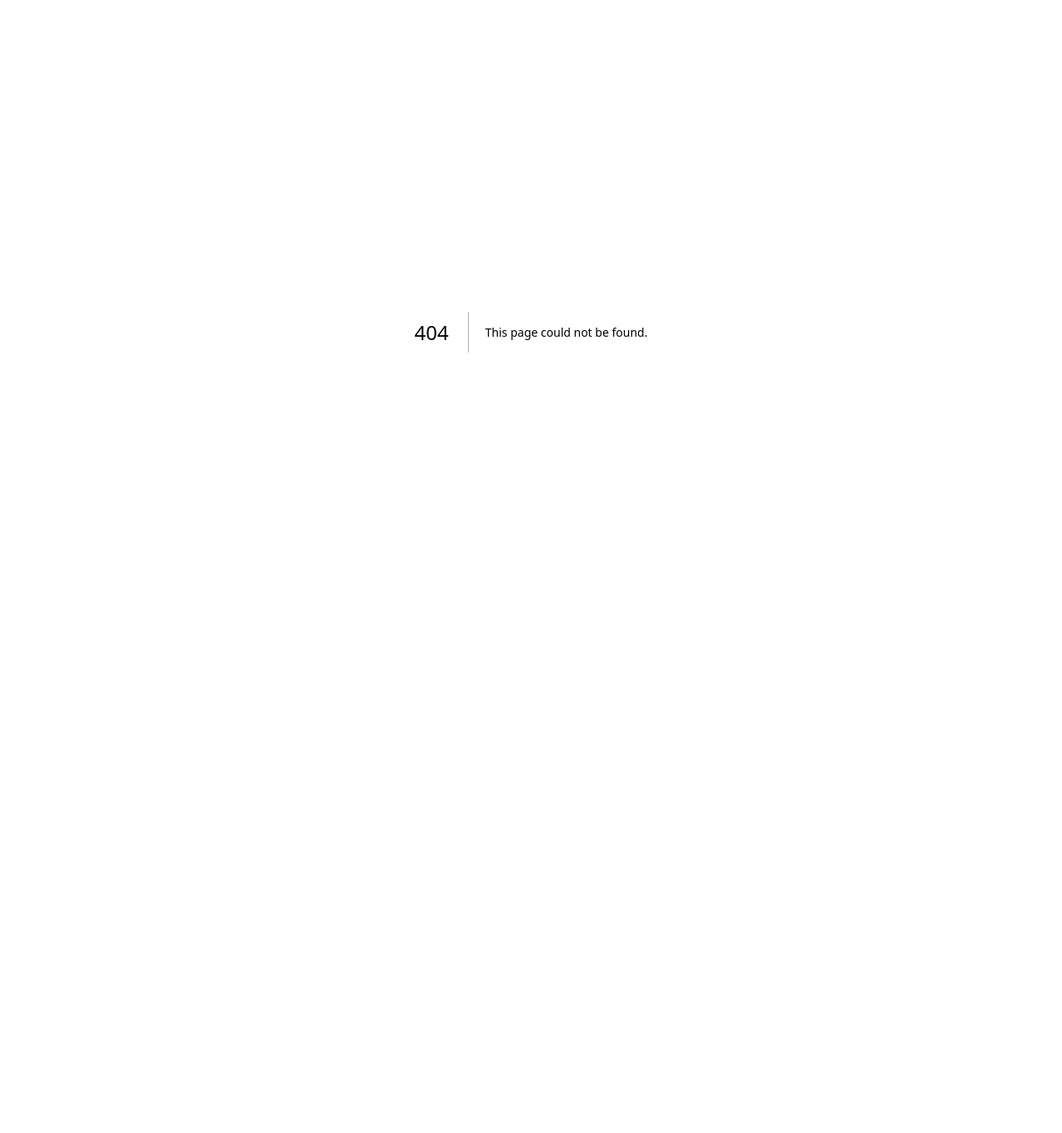
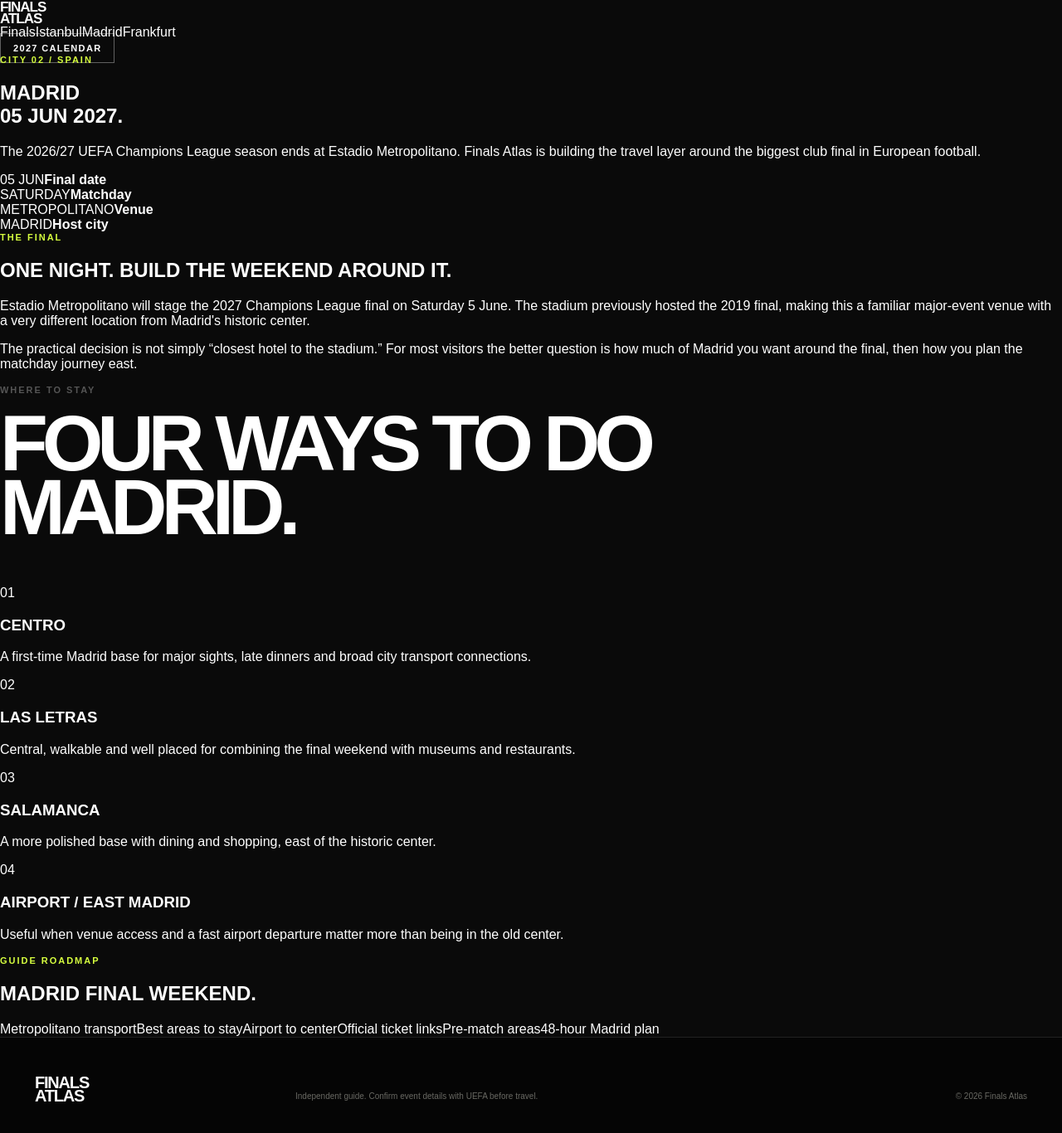
Before and after one commit to istanbulhighlights34-star/finalistanbul, a Next.js app: page /cities/madrid in a window 1280 px wide. Before the commit this address had no page. Shown: the top 1366 px of the page at 83% size. Before the commit the page ends 800 px from the top, so only its background shows below. Built offline with nearby package versions, Linux system fonts and the light colour scheme.

Commit message:
Add cities/madrid page

```diff
--- /dev/null
+++ b/app/cities/madrid/page.tsx
@@ -0,0 +1,109 @@
+import type { Metadata } from "next";
+import Link from "next/link";
+
+export const metadata: Metadata = {
+  title: "Madrid Champions League Final 2027 Travel Guide",
+  description:
+    "Madrid 2027 Champions League Final guide: date, Estadio Metropolitano, where to stay and trip-planning priorities.",
+  alternates: { canonical: "/cities/madrid" },
+};
+
+const zones = [
+  ["CENTRO", "A first-time Madrid base for major sights, late dinners and broad city transport connections."],
+  ["LAS LETRAS", "Central, walkable and well placed for combining the final weekend with museums and restaurants."],
+  ["SALAMANCA", "A more polished base with dining and shopping, east of the historic center."],
+  ["AIRPORT / EAST MADRID", "Useful when venue access and a fast airport departure matter more than being in the old center."],
+];
+
+export default function MadridPage() {
+  return (
+    <main className="content-page">
+      <header className="page-header">
+        <Link className="brand" href="/"><span>FINALS</span><span>ATLAS</span></Link>
+        <nav>
+          <Link href="/finals">Finals</Link>
+          <Link href="/cities/istanbul">Istanbul</Link>
+          <Link href="/cities/madrid">Madrid</Link>
+          <Link href="/cities/frankfurt">Frankfurt</Link>
+        </nav>
+        <Link className="header-cta" href="/finals">2027 Calendar</Link>
+      </header>
+
+      <section className="page-hero city-hero">
+        <p className="kicker">CITY 02 / SPAIN</p>
+        <h1>
+          MADRID
+          <br />
+          <span>05 JUN 2027.</span>
+        </h1>
+        <p className="page-lede">
+          The 2026/27 UEFA Champions League season ends at Estadio Metropolitano.
+          Finals Atlas is building the travel layer around the biggest club final
+          in European football.
+        </p>
+      </section>
+
+      <section className="city-facts">
+        <div><span>05 JUN</span><strong>Final date</strong></div>
+        <div><span>SATURDAY</span><strong>Matchday</strong></div>
+        <div><span>METROPOLITANO</span><strong>Venue</strong></div>
+        <div><span>MADRID</span><strong>Host city</strong></div>
+      </section>
+
+      <section className="detail-section">
+        <div className="detail-title">
+          <p className="kicker">THE FINAL</p>
+          <h2>ONE NIGHT. BUILD THE WEEKEND AROUND IT.</h2>
+        </div>
+        <div className="prose-column">
+          <p>
+            Estadio Metropolitano will stage the 2027 Champions League final on
+            Saturday 5 June. The stadium previously hosted the 2019 final, making
+            this a familiar major-event venue with a very different location from
+            Madrid's historic center.
+          </p>
+          <p>
+            The practical decision is not simply “closest hotel to the stadium.”
+            For most visitors the better question is how much of Madrid you want
+            around the final, then how you plan the matchday journey east.
+          </p>
+        </div>
+      </section>
+
+      <section className="paper-section">
+        <div className="section-heading">
+          <p className="kicker">WHERE TO STAY</p>
+          <h2>FOUR WAYS TO DO MADRID.</h2>
+        </div>
+        <div className="zone-grid">
+          {zones.map(([name, text], i) => (
+            <article key={name}>
+              <span>0{i + 1}</span>
+              <h3>{name}</h3>
+              <p>{text}</p>
+            </article>
+          ))}
+        </div>
+      </section>
+
+      <section className="planning-section">
+        <p className="kicker">GUIDE ROADMAP</p>
+        <h2>MADRID FINAL WEEKEND.</h2>
+        <div className="planning-grid">
+          <span>Metropolitano transport</span>
+          <span>Best areas to stay</span>
+          <span>Airport to center</span>
+          <span>Official ticket links</span>
+          <span>Pre-match areas</span>
+          <span>48-hour Madrid plan</span>
+        </div>
+      </section>
+
+      <footer>
+        <div className="brand footer-brand"><span>FINALS</span><span>ATLAS</span></div>
+        <p>Independent guide. Confirm event details with UEFA before travel.</p>
+        <p>© 2026 Finals Atlas</p>
+      </footer>
+    </main>
+  );
+}
```
